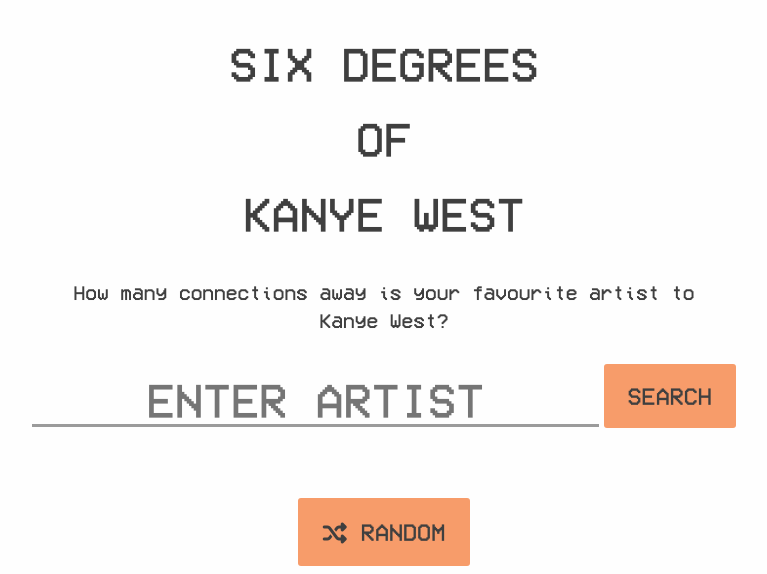
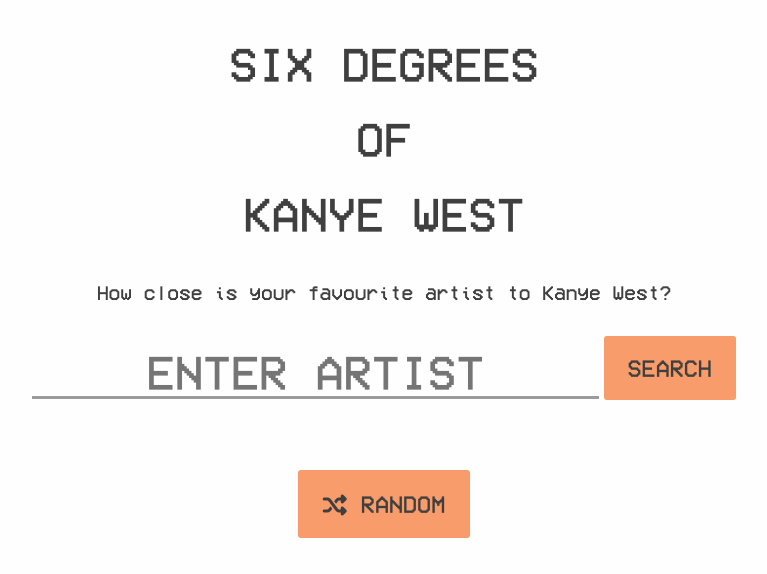
Before and after one commit to sa2812/Six-Degrees-of-Kanye-West, a Flask app: page / in a window 1280 px wide. Shown: the top 574 px of the page, without its empty margins (256-1023 px from the left). Run offline with Flask 2, Linux system fonts and the light colour scheme; some libraries are stand-ins or nearby versions.

Commit message:
changed tagline

```diff
--- a/web/templates/index.html
+++ b/web/templates/index.html
@@ -30,7 +30,7 @@
 	{{ super() }}
 {% endblock %}
 {% block tagline %}
-<h5 class="tagline">How many connections away is your favourite artist to Kanye West?</h5>
+<h5 class="tagline">How close is your favourite artist to Kanye West?</h5>
 {% endblock %}
 {% block body %}
 	<div class="row">
```
